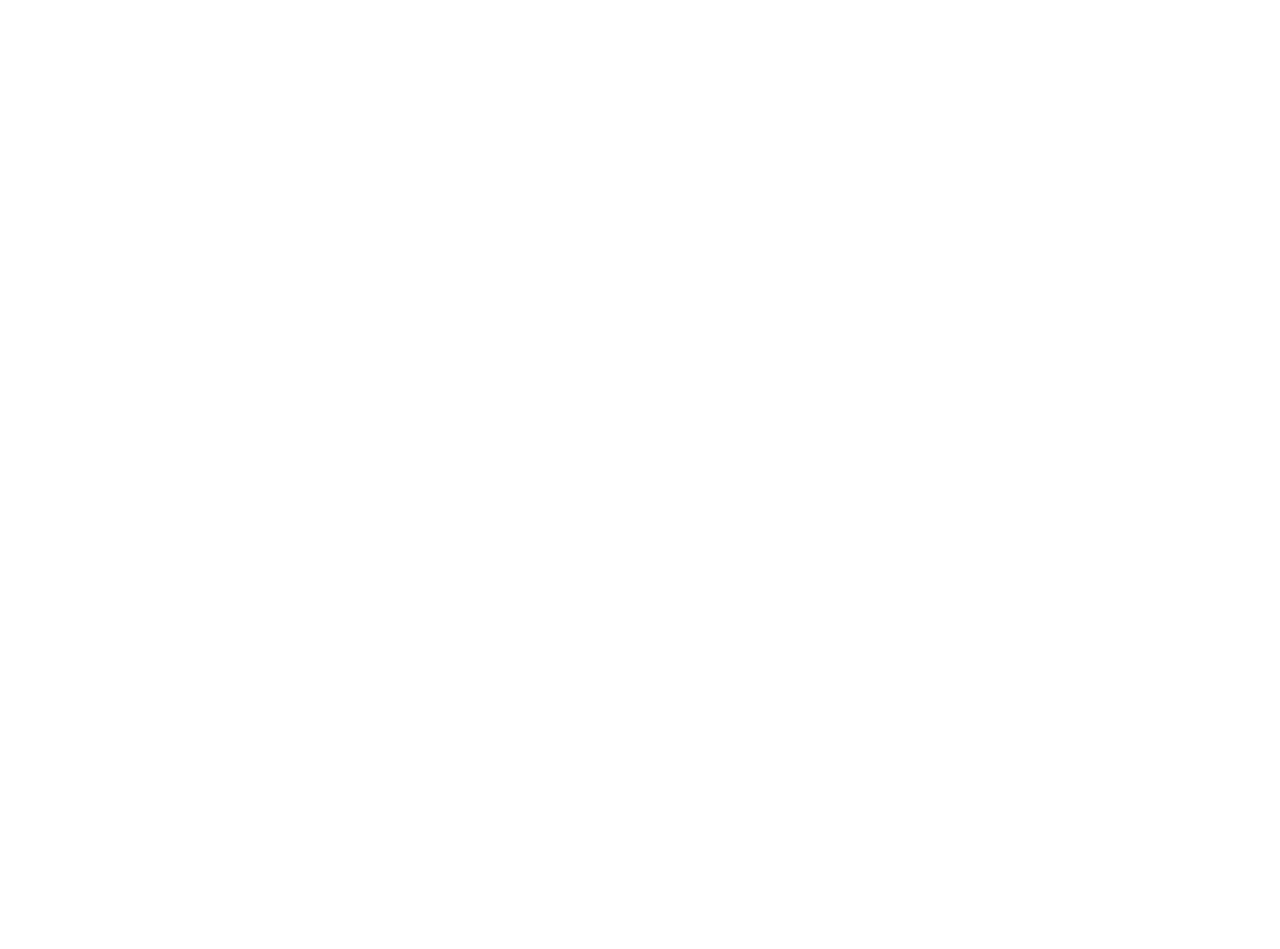
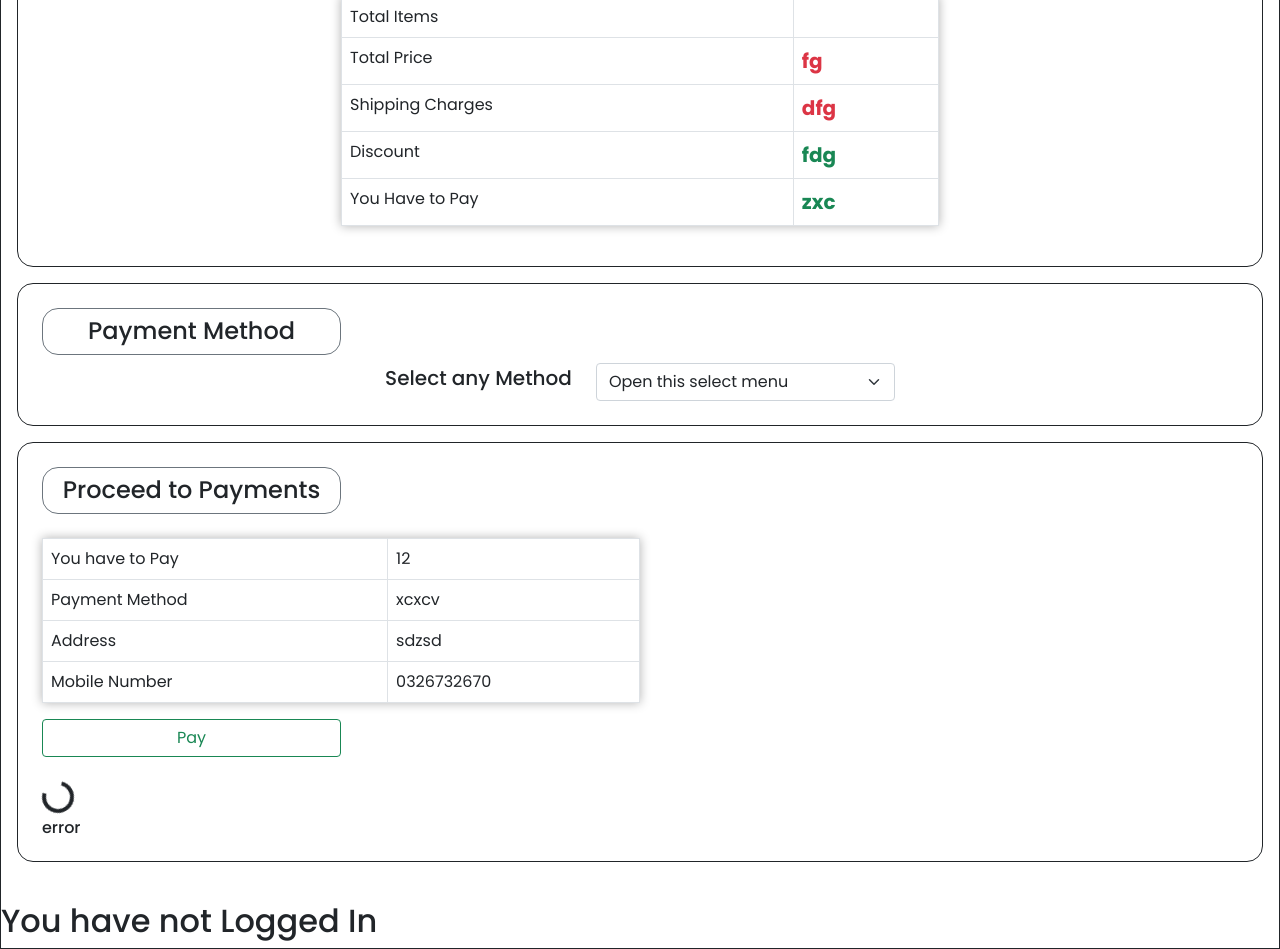
Before and after one commit to quocbinh-npm9081/comUI, an Angular app: page / in a window 1280 px wide. Shown: the part 9720-10669 px from the top of the page. Before the commit the page ends 9621 px from the top, so only its background shows below. Built offline with nearby package versions, Linux system fonts and the light colour scheme.

Commit message:
add order component

```diff
--- a/src/app/app.module.ts
+++ b/src/app/app.module.ts
@@ -9,6 +9,7 @@
 import { ProductsComponent } from './products/products.component';
 import { ProductDetailComponent } from './product-detail/product-detail.component';
 import { CartComponent } from './cart/cart.component';
+import { OrderComponent } from './order/order.component';
 
 @NgModule({
   declarations: [
@@ -18,7 +19,8 @@
     HomeComponent,
     ProductsComponent,
     ProductDetailComponent,
-    CartComponent
+    CartComponent,
+    OrderComponent
   ],
   imports: [
     BrowserModule,
--- a/src/app/home/home.component.html
+++ b/src/app/home/home.component.html
@@ -19,4 +19,5 @@
   </div>
   <app-product-detail></app-product-detail>
   <app-cart/>
+  <app-order></app-order>
 </div>
--- /dev/null
+++ b/src/app/order/order.component.html
@@ -0,0 +1,88 @@
+<div class="my-container mx-auto">
+  <section class="m-3 p-4 border border-dark my-rounded-corner">
+    <h4 class="w-25 border border-secondary text-center py-2 my-rounded-corner">
+      Payment Info
+    </h4>
+    <table class="table w-50 mx-auto table-bordered table-hover my-shadow">
+      <tbody>
+        <tr>
+          <td>Total Items</td>
+          <td class="fs-5 fw-bold"></td>
+        </tr>
+        <tr>
+          <td>Total Price</td>
+          <td class="fs-5 fw-bold text-danger">fg</td>
+        </tr>
+        <tr>
+          <td>Shipping Charges</td>
+          <td class="fs-5 fw-bold text-danger">dfg</td>
+        </tr>
+        <tr>
+          <td>Discount</td>
+          <td class="fs-5 fw-bold text-success">fdg</td>
+        </tr>
+        <tr>
+          <td>You Have to Pay</td>
+          <td class="fs-5 fw-bold text-success">zxc</td>
+        </tr>
+      </tbody>
+    </table>
+  </section>
+
+  <section class="m-3 p-4 border border-dark my-rounded-corner">
+    <h4 class="w-25 border border-secondary text-center py-2 my-rounded-corner">
+      Payment Method
+    </h4>
+    <div class="d-flex justify-content-center align-items-center">
+      <h5 class="me-4">Select any Method</h5>
+      <select class="form-select w-25">
+        <option value="0">Open this select menu</option>
+        <option>
+          <span>vc</span>
+        </option>
+      </select>
+    </div>
+  </section>
+
+  <section class="m-3 p-4 border border-dark my-rounded-corner">
+    <h4 class="w-25 border border-secondary text-center py-2 my-rounded-corner">
+      Proceed to Payments
+    </h4>
+    <div class="mt-4 w-50" *ngIf="selectedPaymentMethodName !== ''">
+      <table class="table table-bordered my-shadow">
+        <thead>
+          <tr>
+            <td>You have to Pay</td>
+            <td>12</td>
+          </tr>
+          <tr>
+            <td>Payment Method</td>
+            <td>xcxcv</td>
+          </tr>
+          <tr>
+            <td>Address</td>
+            <td>sdzsd</td>
+          </tr>
+          <tr>
+            <td>Mobile Number</td>
+            <td>0326732670</td>
+          </tr>
+        </thead>
+      </table>
+
+      <div class="d-grid w-50">
+        <button type="button" class="btn btn-outline-success mb-4">Pay</button>
+      </div>
+
+      <div class="processing">
+        <div class="spinner-border me-4" role="status" *ngIf="true">
+          <span class="visually-hidden">Loading...</span>
+        </div>
+        <h6 class="m-0">error</h6>
+      </div>
+    </div>
+  </section>
+  <div *ngIf="!false" class="pt-4">
+    <h2>You have not Logged In</h2>
+  </div>
+</div>
--- /dev/null
+++ b/src/app/order/order.component.ts
@@ -0,0 +1,18 @@
+import { Component } from '@angular/core';
+import { FormControl } from '@angular/forms';
+
+@Component({
+  selector: 'app-order',
+  templateUrl: './order.component.html',
+  styleUrls: ['./order.component.scss'],
+})
+export class OrderComponent {
+  selectedPaymentMethodName = 'a';
+  selectedPaymentMethod = new FormControl('0');
+  ngOnInit(): void {
+    this.selectedPaymentMethod.valueChanges.subscribe((res: any) => {
+      if (res === '0') this.selectedPaymentMethodName = '';
+      else this.selectedPaymentMethodName = res.toString();
+    });
+  }
+}
```
Also changed, not shown: src/app/order/order.component.scss (added), 1 other file (tests, documents, lock files or other folders).
